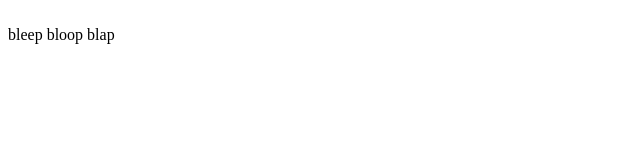
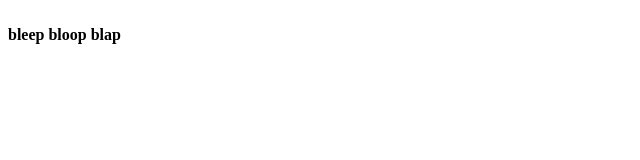
Before and after one commit to curryjj/curryjj.github.io, a plain HTML site: page index.html in a window 1280 px wide. Shown: the full height of the page, 0-640 px from the left. Drawn offline with Linux system fonts and the light colour scheme.

Commit message:
Update index.html

```diff
--- a/index.html
+++ b/index.html
@@ -1 +1,3 @@
-<title>Jordan Curry's Dope-ass Website Yo</title><br><body>bleep bloop blap</body>
+<html>
+<title>Jordan Curry's Dope-ass Website Yo</title><br><body><b>bleep bloop blap</b></body>
+</html>
```
